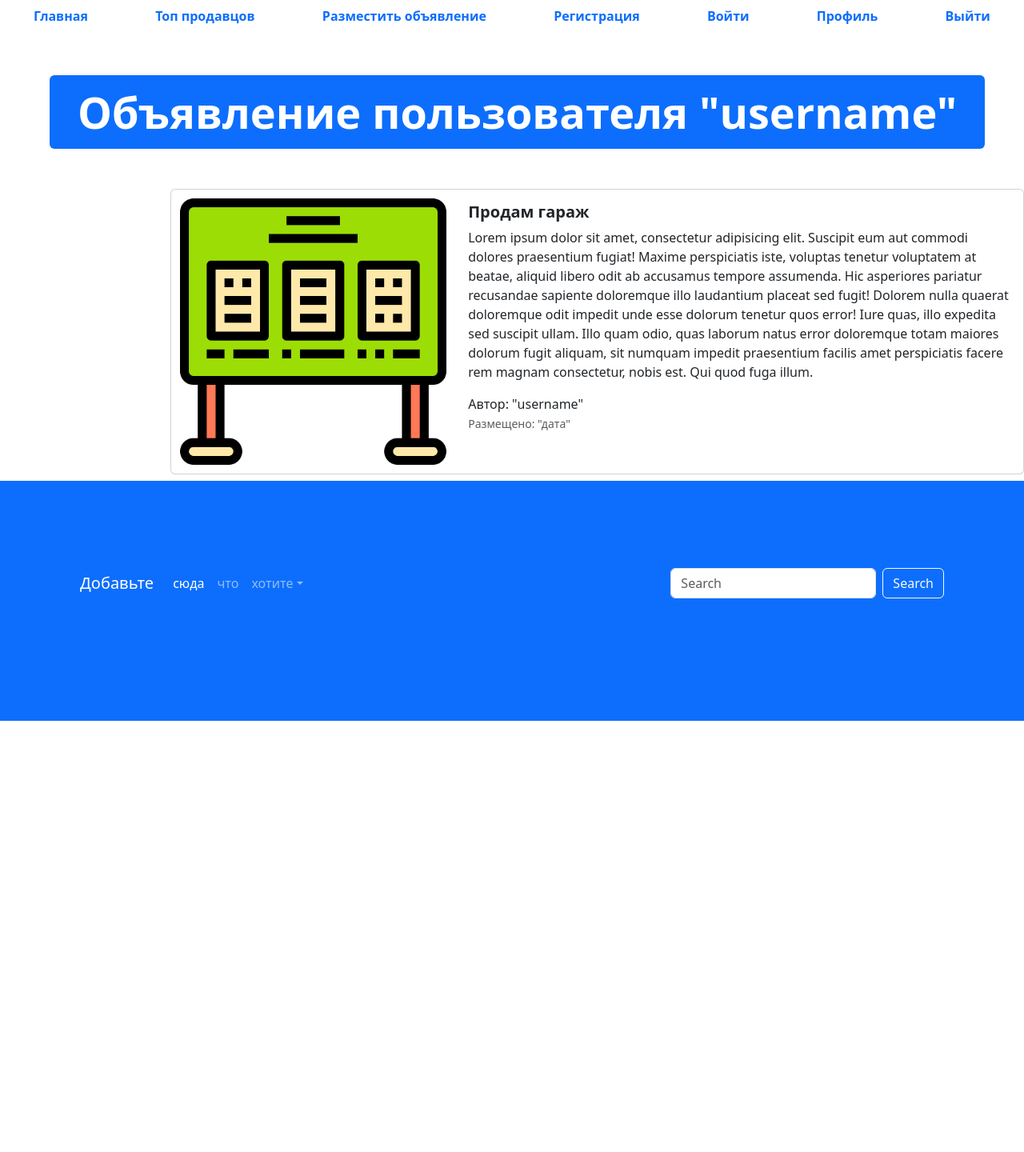
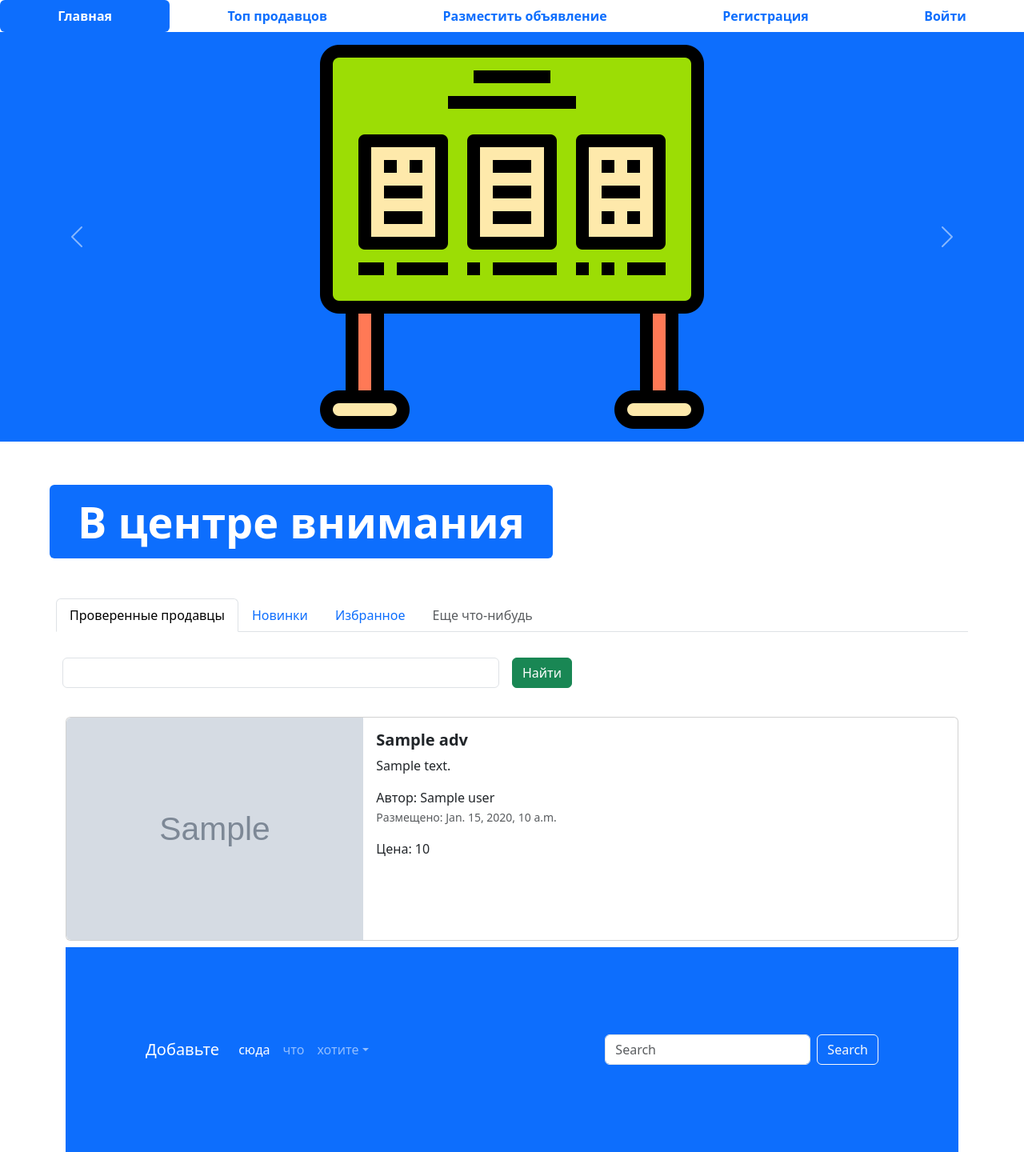
Before and after one commit to Azzzyi/max_lessons, a Django app: template lesson11/advertisements/templates/app_advertisements/advertisement.html in a window 1280 px wide. Shown: the whole page at 80% size. Before the commit the page ends 901 px from the top, so only its background shows below. Run offline with Django 4.2, Linux system fonts and the light colour scheme; the template is opened without the code that fills it: most values are stand-ins (such as "Sample title", 1, 10 or a date in 2020); grey boxes marked "Sample" are stand-in pictures; parts of the project's set-up code (start-up, migrations or seed data) failed here and were passed over; some libraries are stand-ins or nearby versions.

Commit message:
lesson11 hw

```diff
--- a/lesson11/advertisements/app_auth/urls.py
+++ b/lesson11/advertisements/app_auth/urls.py
@@ -1,8 +1,9 @@
 from django.urls import path
-from .views import login_view, profile_view, logout_view
+from .views import login_view, profile_view, logout_view, register_view
 
 urlpatterns = [
     path("login/", login_view, name='login'),
     path("profile/", profile_view, name="profile"),
     path("logout/", logout_view, name='logout'),
+    path('register/', register_view, name='register'),
 ]
--- a/lesson11/advertisements/templates/app_advertisements/advertisement-post.html
+++ b/lesson11/advertisements/templates/app_advertisements/advertisement-post.html
@@ -20,8 +20,9 @@
       <span style="font-weight: bold;">Разместить объявление</span>
     </a>
   </li>
+  {% if not user.is_authenticated %}
   <li class="nav-item">
-    <a class="nav-link" href="register.html">
+    <a class="nav-link" href="{% url 'register' %}">
       <span style="font-weight: bold;">Регистрация</span>
     </a>
   </li>
@@ -30,6 +31,7 @@
       <span style="font-weight: bold;">Войти</span>
     </a>
   </li>
+  {% else %}
   <li class="nav-item">
     <a class="nav-link" href="{% url 'profile' %}">
       <span style="font-weight: bold;">Профиль</span>
@@ -40,7 +42,9 @@
       <span style="font-weight: bold;">Выйти</span>
     </a>
   </li>
+  {% endif %}
 </ul>
+
 <div class="row">
   <div class="col" style="margin: 50px;">
     <div class="display-2">
--- a/lesson11/advertisements/templates/app_advertisements/advertisement.html
+++ b/lesson11/advertisements/templates/app_advertisements/advertisement.html
@@ -1,91 +1,132 @@
-<!DOCTYPE html>
-<html lang="en">
+{% extends 'base.html' %}
+{% load static %}
 
-<head>
-  <meta charset="UTF-8">
-  <meta http-equiv="X-UA-Compatible" content="IE=edge">
-  <meta name="viewport" content="width=device-width, initial-scale=1.0">
-  <link rel="shortcut icon" href="img/favicon.ico" type="image/x-icon">
-  <link href="css/bootstrap.min.css" rel="stylesheet">
-  <link rel="stylesheet" href="css/fontello.css">
-  <title>Advertisement</title>
-</head>
+{% block title %}
+Главная
+{% endblock %}
 
-<body>
+{% block content %}
 <ul class="nav nav-pills sticky-top bg-white nav-fill">
   <li class="nav-item">
-      <a class="nav-link" href="index.html">
+    <a class="nav-link active" aria-current="page" href="{% url 'main-page' %}">
       <span style="font-weight: bold;">Главная</span>
     </a>
   </li>
   <li class="nav-item">
-      <a class="nav-link" href="top-sellers.html"><span style="font-weight: bold;">Топ продавцов</span>
+    <a class="nav-link" href="{% url 'top-sellers' %}"><span style="font-weight: bold;">Топ продавцов</span>
     </a>
   </li>
   <li class="nav-item">
-      <a class="nav-link" href="advertisement-post.html">
+    <a class="nav-link" href="{% url 'adv-post' %}">
       <span style="font-weight: bold;">Разместить объявление</span>
     </a>
   </li>
+  {% if not user.is_authenticated %}
   <li class="nav-item">
-      <a class="nav-link" href="register.html">
+    <a class="nav-link" href="{% url 'register' %}">
       <span style="font-weight: bold;">Регистрация</span>
     </a>
   </li>
   <li class="nav-item">
-      <a class="nav-link" href="login.html">
+    <a class="nav-link" href="{% url 'login' %}">
       <span style="font-weight: bold;">Войти</span>
     </a>
   </li>
+  {% else %}
   <li class="nav-item">
-      <a class="nav-link" href="profile.html">
+    <a class="nav-link" href="{% url 'profile' %}">
       <span style="font-weight: bold;">Профиль</span>
     </a>
   </li>
   <li class="nav-item">
-      <a class="nav-link" href="#">
+    <a class="nav-link" href="{% url 'logout' %}">
       <span style="font-weight: bold;">Выйти</span>
     </a>
   </li>
+  {% endif %}
 </ul>
 
+
+<div id="carouselExampleControls" class="carousel slide bg-primary" data-bs-ride="carousel">
+  <div class="carousel-inner">
+    <div class="carousel-item active">
+      <img src="{% static 'img/adv.png' %}" class="mx-auto d-block w-33" alt="...">
+    </div>
+    <div class="carousel-item">
+      <img src="{% static 'img/adv.png' %}" class="mx-auto d-block w-33" alt="...">
+    </div>
+    <div class="carousel-item">
+      <img src="{% static 'img/adv.png' %}" class="mx-auto d-block w-33" alt="...">
+    </div>
+  </div>
+  <button class="carousel-control-prev" type="button" data-bs-target="#carouselExampleControls" data-bs-slide="prev">
+    <span class="carousel-control-prev-icon" aria-hidden="true"></span>
+    <span class="visually-hidden">Предыдущий</span>
+  </button>
+  <button class="carousel-control-next" type="button" data-bs-target="#carouselExampleControls" data-bs-slide="next">
+    <span class="carousel-control-next-icon" aria-hidden="true"></span>
+    <span class="visually-hidden">Следующий</span>
+  </button>
+</div>
 <div class="container" style="margin: 50px;">
   <div class="display-2">
-      <span class="badge bg-primary">Объявление пользователя "username"</span>
+    <span class="badge bg-primary">В центре внимания</span>
   </div>
 </div>
-  <div class="col offset-2">
+<div class="container">
+  <div class="row">
+    <ul class="nav nav-tabs bg-white">
+      <li class="nav-item">
+        <a class="nav-link active" aria-current="page" href="#">Проверенные продавцы</a>
+      </li>
+      <li class="nav-item">
+        <a class="nav-link" href="#">Новинки</a>
+      </li>
+      <li class="nav-item">
+        <a class="nav-link" href="#">Избранное</a>
+      </li>
+      <li class="nav-item">
+        <a class="nav-link disabled" href="#" tabindex="-1" aria-disabled="true">Еще что-нибудь</a>
+      </li>
+    </ul>
+    <form class="row g-3">
+      <div class="col-auto w-50">
+        <input type="text" class="form-control">
+      </div>
+      <div class="col-auto">
+        <button type="submit" class="btn btn-success mb-3">Найти</button>
+      </div>
+    </form>
+  </div>
+  {% for adv in advertisements %}
+  <div class="col">
     <div class="card mb-2" style="max-width: 1200px; margin-top: 20px;">
       <div class="row g-0">
         <div class="col-md-4">
-          <a href="#" class="nav-link">
-            <img src="img/adv.png" class="img-fluid rounded-start" alt="Card title">
+          <a href="advertisement.html" class="nav-link">
+            <img src="{% if adv.image %} {{ adv.image.url }} {% else %} {% static 'img/adv.png' %} {% endif %}"
+                 class="img-fluid rounded-start" alt="Card title">
           </a>
         </div>
-        <div class="col">
+        <div class="col-md-8">
           <div class="card-body">
             <h5 class="card-title">
-              <a href="#" class="nav-link"><strong>Продам гараж</strong></a>
+              <a href="advertisement.html" class="nav-link"><strong>{{ adv.title }}</strong></a>
             </h5>
+            <a href="advertisement.html" class="nav-link">
               <p class="card-text">
-              Lorem ipsum dolor sit amet, consectetur adipisicing elit. Suscipit eum aut commodi dolores
-              praesentium fugiat! Maxime perspiciatis iste, voluptas tenetur voluptatem at beatae, aliquid
-              libero odit ab accusamus tempore assumenda.
-              Hic asperiores pariatur recusandae sapiente doloremque illo laudantium placeat sed fugit!
-              Dolorem nulla quaerat doloremque odit impedit unde esse dolorum tenetur quos error! Iure
-              quas, illo expedita sed suscipit ullam.
-              Illo quam odio, quas laborum natus error doloremque totam maiores dolorum fugit aliquam, sit
-              numquam impedit praesentium facilis amet perspiciatis facere rem magnam consectetur, nobis
-              est. Qui quod fuga illum.
+                {{ adv.description }}
               </p>
-            <span>Автор: "username"</span>
-            <p class="card-text"><small class="text-muted">Размещено: "дата"</small></p>
+              <span>Автор: {{ adv.user }}</span>
+              <p class="card-text"><small class="text-muted">Размещено: {{ adv.created_at }}</small></p>
+              <span>Цена: {{ adv.price }}</span>
+            </a>
           </div>
         </div>
       </div>
     </div>
-  </div>
-  <footer style="padding: 100px; min-height: 300px;" class="bg-primary">
+    {% endfor %}
+    <footer style="padding: 100px;" class="bg-primary">
       <nav class="navbar navbar-expand-sm navbar-dark">
         <a class="navbar-brand" href="#">Добавьте</a>
         <button class="navbar-toggler d-lg-none" type="button" data-bs-toggle="collapse"
@@ -101,7 +142,8 @@
               <a class="nav-link" href="#">что</a>
             </li>
             <li class="nav-item dropdown">
-            <a class="nav-link dropdown-toggle" href="#" id="dropdownId" data-bs-toggle="dropdown" aria-haspopup="true"
+              <a class="nav-link dropdown-toggle" href="#" id="dropdownId" data-bs-toggle="dropdown"
+                 aria-haspopup="true"
                  aria-expanded="false">хотите</a>
               <div class="dropdown-menu" aria-labelledby="dropdownId">
                 <a class="dropdown-item" href="#">например</a>
@@ -116,7 +158,4 @@
         </div>
       </nav>
     </footer>
-  <script src="js/bootstrap.bundle.min.js"></script>
-</body>
-
-</html>
+    {% endblock %}
--- a/lesson11/advertisements/templates/app_advertisements/top-sellers.html
+++ b/lesson11/advertisements/templates/app_advertisements/top-sellers.html
@@ -17,8 +17,9 @@
         <span style="font-weight: bold;">Разместить объявление</span>
       </a>
     </li>
+    {% if not user.is_authenticated %}
     <li class="nav-item">
-      <a class="nav-link" href="register.html">
+      <a class="nav-link" href="{% url 'register' %}">
         <span style="font-weight: bold;">Регистрация</span>
       </a>
     </li>
@@ -27,6 +28,7 @@
         <span style="font-weight: bold;">Войти</span>
       </a>
     </li>
+    {% else %}
     <li class="nav-item">
       <a class="nav-link" href="{% url 'profile' %}">
         <span style="font-weight: bold;">Профиль</span>
@@ -37,7 +39,9 @@
         <span style="font-weight: bold;">Выйти</span>
       </a>
     </li>
+    {% endif %}
   </ul>
+
   <div class="row">
     <div class="col" style="margin: 50px;">
       <div class="display-2">
--- a/lesson11/advertisements/templates/app_auth/login.html
+++ b/lesson11/advertisements/templates/app_auth/login.html
@@ -19,8 +19,9 @@
       <span style="font-weight: bold;">Разместить объявление</span>
     </a>
   </li>
+  {% if not user.is_authenticated %}
   <li class="nav-item">
-    <a class="nav-link" href="register.html">
+    <a class="nav-link" href="{% url 'register' %}">
       <span style="font-weight: bold;">Регистрация</span>
     </a>
   </li>
@@ -29,6 +30,7 @@
       <span style="font-weight: bold;">Войти</span>
     </a>
   </li>
+  {% else %}
   <li class="nav-item">
     <a class="nav-link" href="{% url 'profile' %}">
       <span style="font-weight: bold;">Профиль</span>
@@ -39,7 +41,9 @@
       <span style="font-weight: bold;">Выйти</span>
     </a>
   </li>
+  {% endif %}
 </ul>
+
 <div class="row">
   <div class="col" style="margin: 50px;">
     <div class="display-2">
--- a/lesson11/advertisements/templates/app_auth/profile.html
+++ b/lesson11/advertisements/templates/app_auth/profile.html
@@ -20,8 +20,9 @@
         <span style="font-weight: bold;">Разместить объявление</span>
       </a>
     </li>
+    {% if not user.is_authenticated %}
     <li class="nav-item">
-      <a class="nav-link" href="register.html">
+      <a class="nav-link" href="{% url 'register' %}">
         <span style="font-weight: bold;">Регистрация</span>
       </a>
     </li>
@@ -30,6 +31,7 @@
         <span style="font-weight: bold;">Войти</span>
       </a>
     </li>
+    {% else %}
     <li class="nav-item">
       <a class="nav-link active" aria-current="page" href="{% url 'profile' %}">
         <span style="font-weight: bold;">Профиль</span>
@@ -40,7 +42,9 @@
         <span style="font-weight: bold;">Выйти</span>
       </a>
     </li>
+    {% endif %}
   </ul>
+
 <div class="col" style="margin: 50px;">
   <div class="display-2">
     <span class="badge bg-primary">Сейчас вы находитесь на сайте под ником {{ user }}.</span>
```
Also changed, not shown: lesson11/advertisements/app_auth/forms.py (added, +18 -0 lines), lesson11/advertisements/app_auth/views.py (+18 -0 lines), lesson11/advertisements/templates/app_advertisements/index.html (+7 -2 lines), lesson11/advertisements/templates/app_auth/register.html (+26 -60 lines), lesson11/advertisements/db.sqlite3. Lines whose indentation alone changed are shown as unchanged.
